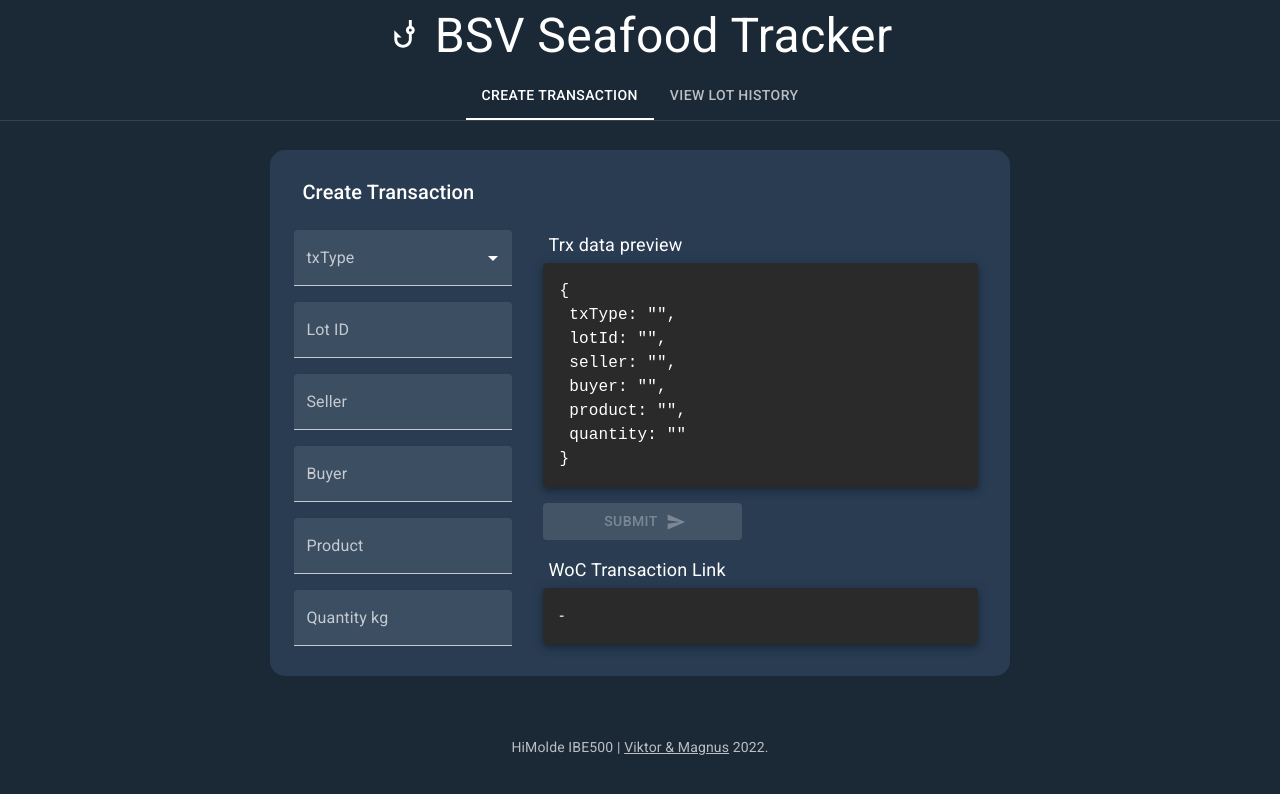
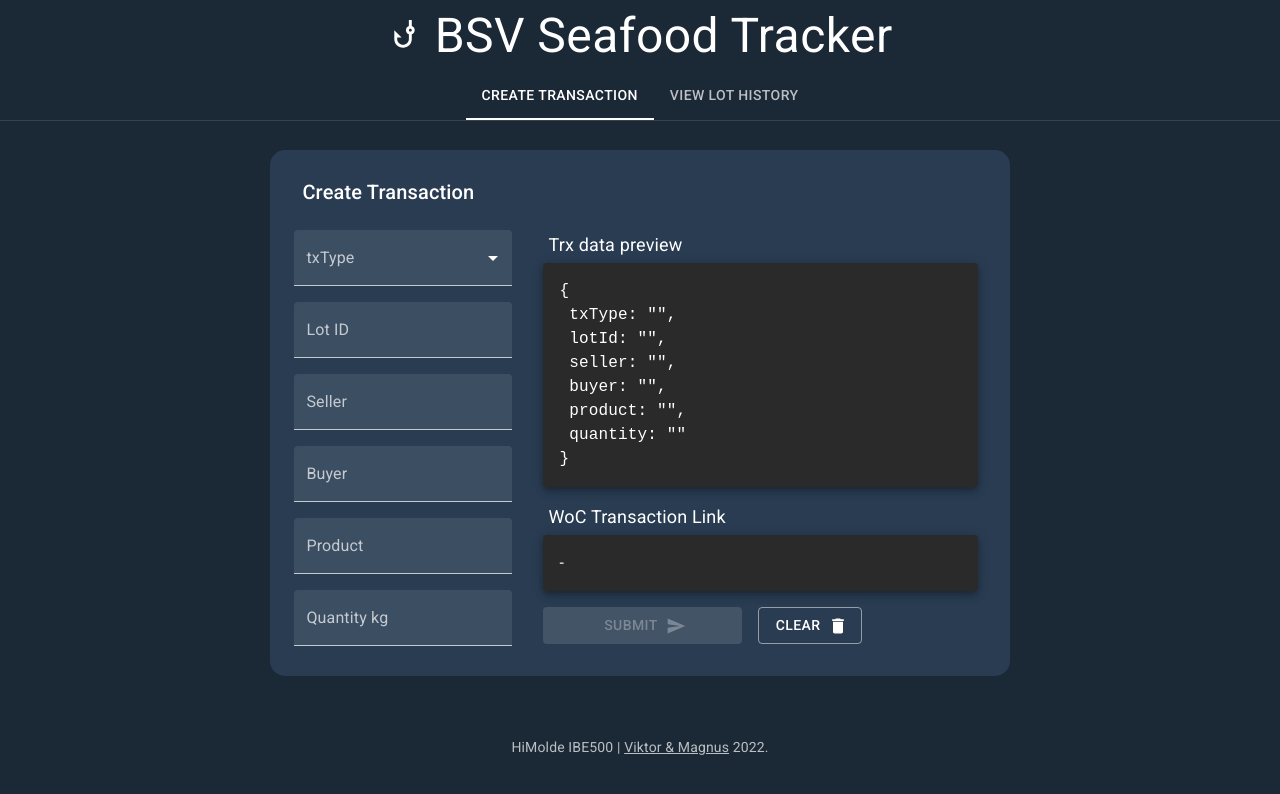
Before and after one commit to munthy/ibe500_seafoodtracker, a React (Create React App) app: page / in a window 1280 px wide. Shown: the top 794 px of the page. Built offline with nearby package versions, Linux system fonts and the light colour scheme.

Commit message:
added clear form button

```diff
--- a/src/components/MakeTransaction.js
+++ b/src/components/MakeTransaction.js
@@ -1,7 +1,9 @@
 import React, {useState} from 'react';
 import { TextField, FormControl, Grid,Typography, MenuItem, Paper, Box, Link} from '@mui/material';
 import LoadingButton from '@mui/lab/LoadingButton';
+import Button from '@mui/material/Button';
 import SendIcon from '@mui/icons-material/Send';
+import DeleteIcon from '@mui/icons-material/Delete';
 import {sendTx} from "../libraries/ibe500sitefunctions.js";
 import Title from './Title';
 
@@ -9,23 +11,25 @@ import Title from './Title';
 
 export default function MakeTransaction(){
 
-  const [loading, setLoading] = useState(false);
-  const [txHash, setTxHash] = useState("");
-  const [txComplete, setTxComplete] = useState(false)
-  const [values, setValues] = useState({
+  let defaultValues = {
     lotId:'',
     txType:'',
     seller:'',
     buyer:'',
     product:'',
     quantity:'',
-  });
+  }
+
+  const [loading, setLoading] = useState(false);
+  const [txHash, setTxHash] = useState("");
+  const [txComplete, setTxComplete] = useState(false)
+  const [values, setValues] = useState(defaultValues);
 
   const handleChange = (prop) => (event) => {
     setValues({ ...values, [prop]: event.target.value });
   };
 
-  function validateForms() {
+ const validateForms = () => {
     return (
       values.lotId.length > 0 &&
       values.txType.length > 0 &&
@@ -34,6 +38,11 @@ export default function MakeTransaction(){
       values.product.length > 0 &&
       values.quantity.length > 0
     )}
+
+    const clearForms = () => {
+      setValues(defaultValues)
+    }
+
 
   const submitTransaction = async () => {
     setLoading(true);
@@ -81,10 +90,7 @@ export default function MakeTransaction(){
                   </Typography>
               </Paper>
             </Grid>
-              <Grid item xs={3}>
-                <LoadingButton variant="contained" disabled={!validateForms()} loading={loading} onClick={submitTransaction} endIcon={<SendIcon />} loadingPosition="end" sx={{width:'25ch'}} >Submit</LoadingButton>
-              </Grid>
-              <Grid item xs={3}>
+            <Grid item xs={3}>
                 <Typography sx={{marginLeft:"5px", marginBottom: "5px", fontSize:"large"}}>
                   WoC Transaction Link
                 </Typography>
@@ -92,6 +98,10 @@ export default function MakeTransaction(){
                   {txComplete ? <Link href={"https://test.whatsonchain.com/tx/"+txHash} target="_blank" rel="noreferrer">{txHash}</Link> : "-"}
                 </Paper>
             </Grid>
+              <Grid item xs={3}>
+                <LoadingButton variant="contained" disabled={!validateForms()} loading={loading} onClick={submitTransaction} endIcon={<SendIcon />} loadingPosition="end" sx={{width:'25ch'}} >Submit</LoadingButton>
+                <Button variant="outlined" onClick={() => clearForms()} endIcon={<DeleteIcon/>} sx={{marginLeft:2,width:'13ch'}} >Clear</Button>
+              </Grid>
           </Grid>
         </Grid>
       </Grid>
--- a/src/components/ShowChain.js
+++ b/src/components/ShowChain.js
@@ -63,7 +63,6 @@ export default function ShowChain() {
       clone.companyname = key;
       outList.push(clone)
     }
-    console.info(outList)
     setAnalysis(outList)
   }
 
```
